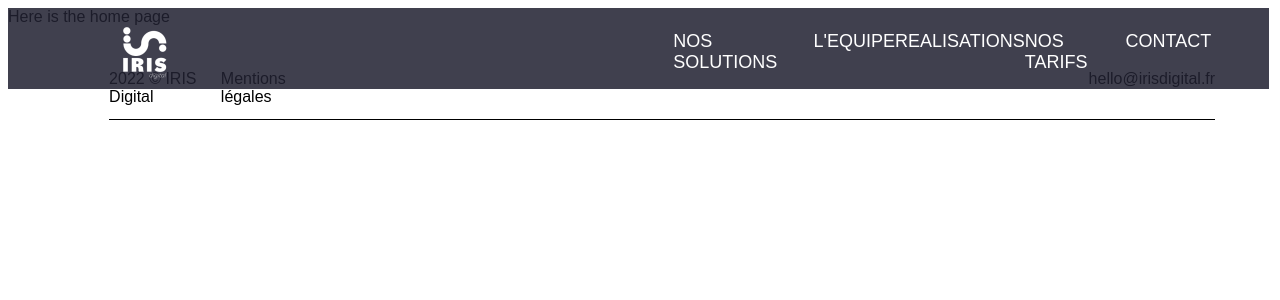
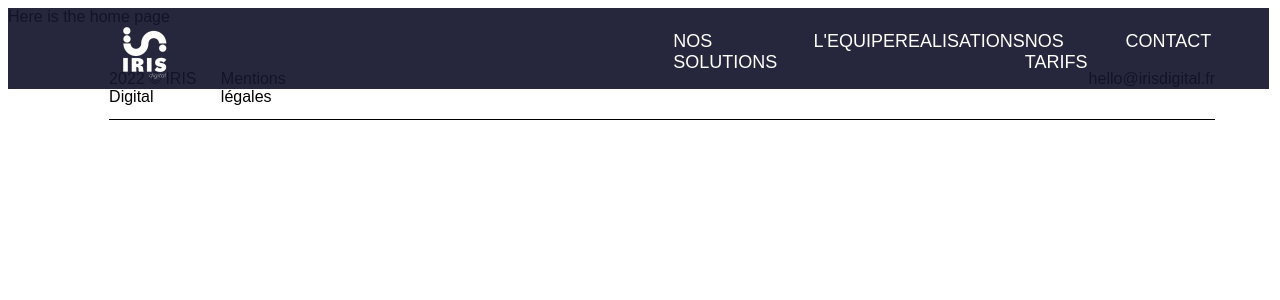
Before and after one commit to Iris-Digital-Sas/Iris-front, a Vue app: page /prices in a window 1280 px wide. Shown: the top 300 px of the page. Built offline with nearby package versions, Linux system fonts and the light colour scheme.

Commit message:
Nouveaux changements

```diff
--- a/src/components/Header.vue
+++ b/src/components/Header.vue
@@ -21,7 +21,8 @@ export default {
 
 <style>
   .header {
-    background-color:  rgba(33, 33, 50, 0.86);;
+    background-color: rgba(20, 20, 44, 0.92);
+    z-index: 10;
     display: flex;
     justify-content: space-between;
     align-items: center;
```
